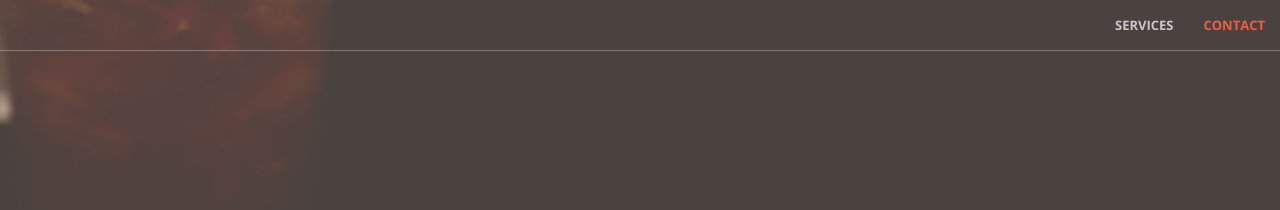
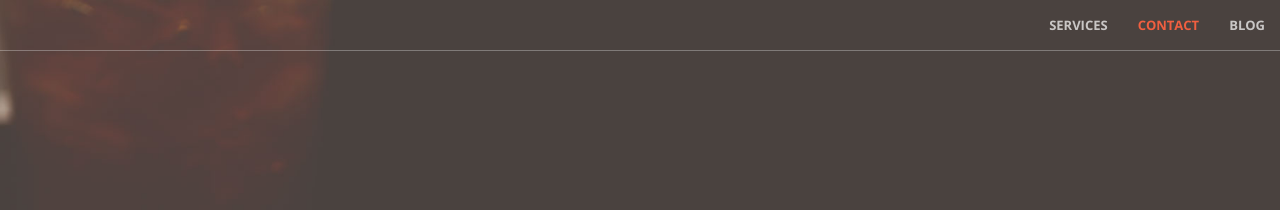
Before and after one commit to HeyalSolutions/heyalsolutions.github.io, a Jekyll site: the page built from index.html, in a window 1280 px wide. Shown: the top 210 px of the page. Built offline with Jekyll 4.4.1, drawn with Linux system fonts in a browser that asks for light colours.

Commit message:
add link to blog
Signed-off-by: Alistair Hey <alistair@heyal.co.uk>

```diff
--- a/_includes/nav.html
+++ b/_includes/nav.html
@@ -13,21 +13,14 @@
         <!-- Collect the nav links, forms, and other content for toggling -->
         <div class="collapse navbar-collapse" id="bs-example-navbar-collapse-1">
             <ul class="nav navbar-nav navbar-right">
-<!--
-                <li>
-                    <a class="page-scroll" href="#about">About</a>
-                </li>
--->
                 <li>
                     <a class="page-scroll" href="#services">Services</a>
                 </li>
-<!--
-                <li>
-                    <a class="page-scroll" href="#portfolio">Portfolio</a>
-                </li>
--->
                 <li>
                     <a class="page-scroll" href="#contact">Contact</a>
+                </li>
+                <li>
+                    <a href="https://blog.heyal.co.uk">Blog</a>
                 </li>
             </ul>
         </div>
```
